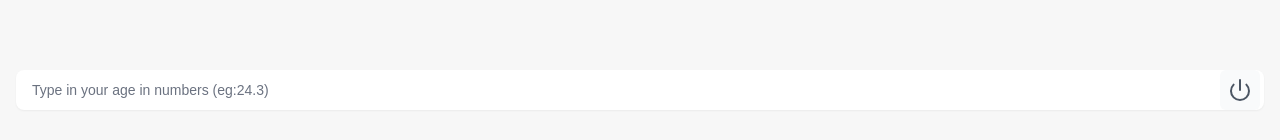
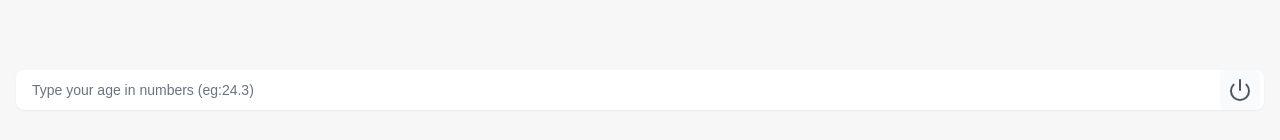
Before and after one commit to sidharth-n/Time-Grabber, a React (Vite) app: page / in a window 1280 px wide. Shown: the part 202-342 px from the top of the page. Built offline with nearby package versions, Linux system fonts and the light colour scheme.

Commit message:
input placeholder text update

```diff
--- a/src/InputPage.tsx
+++ b/src/InputPage.tsx
@@ -24,7 +24,7 @@ const InputPage: React.FC<{ onPaste: (text: string) => void }> = ({
           className="h-10 w-full rounded-lg border-none bg-white pe-10 ps-4 text-sm shadow-sm "
           id="search"
           type="search"
-          placeholder="Type in your age in numbers (eg:24.3)"
+          placeholder="Type your age in numbers (eg:24.3)"
           value={inputValue}
           onChange={handleInputChange}
         />
```
